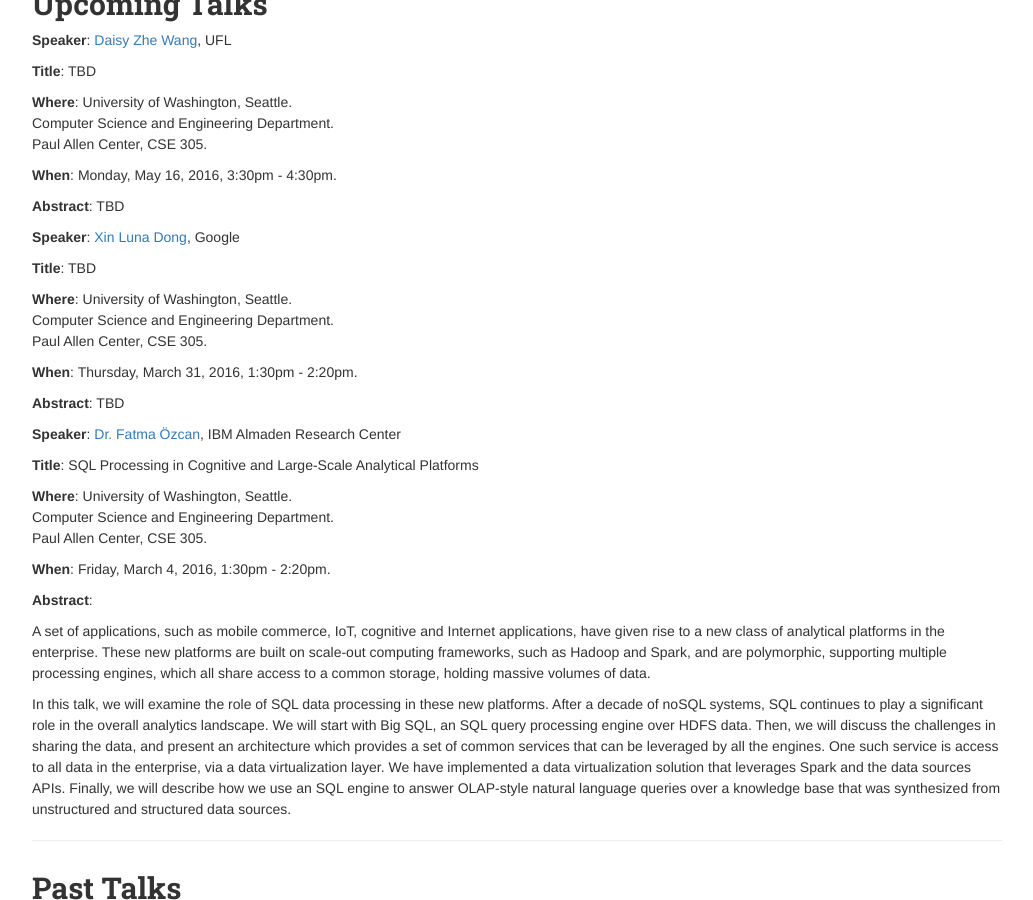
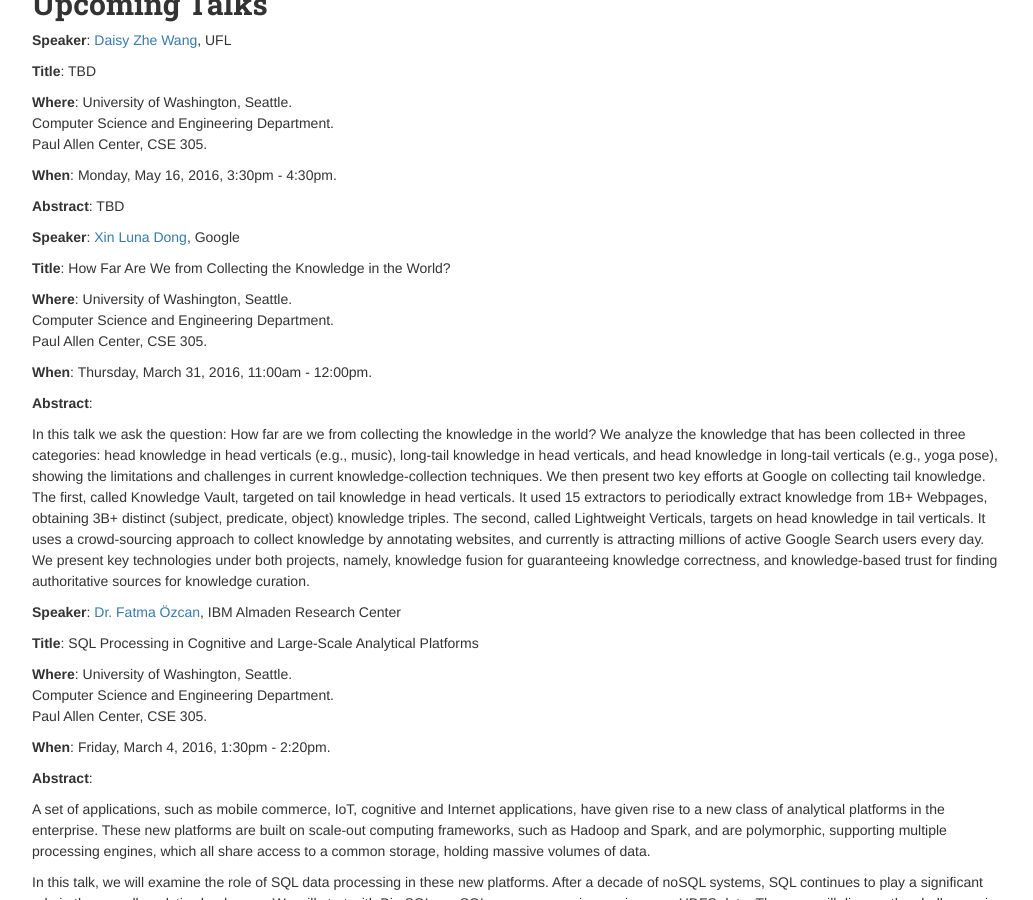
Before and after one commit to uwdb/website, a Jekyll site: the page built from nwds/nwds.markdown, in a window 1280 px wide and 900 px high, scrolled down 372 px. Shown: the whole window, without its empty margins (123-1156 px from the left). Built offline with Jekyll 4.4.1, drawn with Linux system fonts in a browser that asks for light colours; nearby versions of some CDN libraries; Markdown is read by kramdown in place of the engine named in the settings.

Commit message:
Update nwds.markdown

```diff
--- a/nwds/nwds.markdown
+++ b/nwds/nwds.markdown
@@ -33,15 +33,19 @@ Paul Allen Center, CSE 305.  </p>
 <p><a name="xin_dong_03_31_16"></a>
 <strong>Speaker</strong>: <a href="http://lunadong.com/">Xin Luna Dong</a>, Google</p>
 
-<p><strong>Title</strong>: TBD</p>
+<p><strong>Title</strong>: How Far Are We from Collecting the Knowledge in the World?</p>
 
 <p><strong>Where</strong>: University of Washington, Seattle.<br>
 Computer Science and Engineering Department.<br>
 Paul Allen Center, CSE 305.  </p>
 
-<p><strong>When</strong>: Thursday, March 31, 2016, 1:30pm - 2:20pm.</p>
+<p><strong>When</strong>: Thursday, March 31, 2016, 11:00am - 12:00pm.</p>
 
-<p><strong>Abstract</strong>:  TBD
+<p><strong>Abstract</strong>:
+<p>
+In this talk we ask the question: How far are we from collecting the knowledge in the world? We analyze the knowledge that has been collected in three categories: head knowledge in head verticals (e.g., music), long-tail knowledge in head verticals, and head knowledge in long-tail verticals (e.g., yoga pose), showing the limitations and challenges in current knowledge-collection techniques.
+We then present two key efforts at Google on collecting tail knowledge. The first, called Knowledge Vault, targeted on tail knowledge in head verticals. It used 15 extractors to periodically extract knowledge from 1B+ Webpages, obtaining 3B+ distinct (subject, predicate, object) knowledge triples. The second, called Lightweight Verticals, targets on head knowledge in tail verticals. It uses a crowd-sourcing approach to collect knowledge by annotating websites, and currently is attracting millions of active Google Search users every day. We present key technologies under both projects, namely, knowledge fusion for guaranteeing knowledge correctness, and knowledge-based trust for finding authoritative sources for knowledge curation.
+</p>
 </p>
 
 
```
